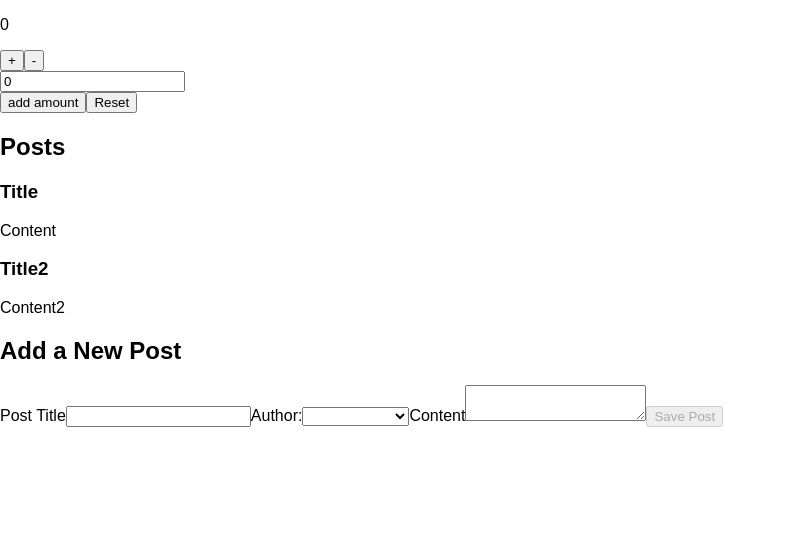
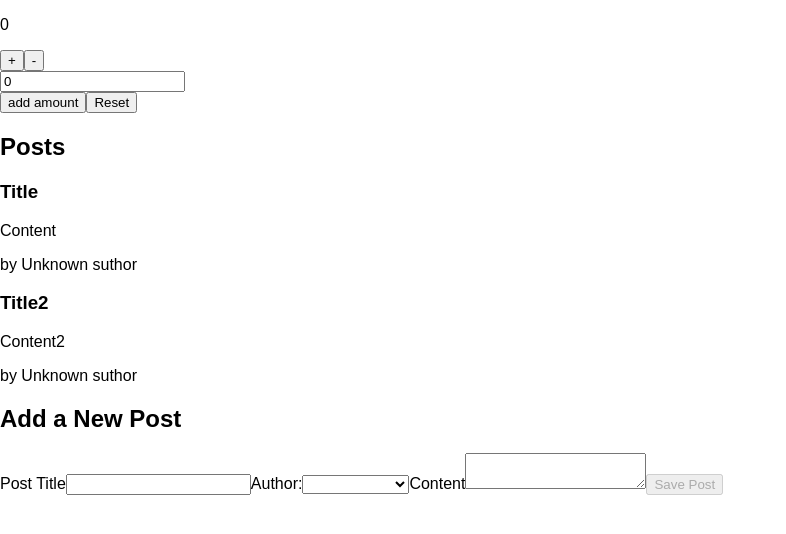
Before and after one commit to Nurkulova/31github, a React (Create React App) app in the folder reduxtoolkit2/: page / in a window 1280 px wide. Shown: the top 534 px of the page, without its empty margins (0-786 px from the left). Built offline with nearby package versions, Linux system fonts and the light colour scheme.

Commit message:
add PostAuthor

```diff
--- /dev/null
+++ b/reduxtoolkit2/src/features/posts/PostAuthor.jsx
@@ -0,0 +1,11 @@
+import { useSelector } from "react-redux";
+import { selectAllUsers} from "../users/usersSlice"
+
+const PostAuthor  = ({userId}) => {
+    const users = useSelector(selectAllUsers)
+    const author = users.find(user => user.id === userId)
+
+    return <span> by {author ? author.name : 'Unknown suthor'}</span>
+}
+
+export default PostAuthor
--- a/reduxtoolkit2/src/features/posts/PostsList.jsx
+++ b/reduxtoolkit2/src/features/posts/PostsList.jsx
@@ -1,6 +1,7 @@
 import React from "react";
 import { useSelector } from "react-redux";
 import { selectAllPosts } from "./postsSlice";
+import PostAuthor from "./PostAuthor";
 
 const PostsList = () => {
   const posts = useSelector(selectAllPosts);
@@ -9,6 +10,9 @@
     <article key={post.id}>
       <h3>{post.title}</h3>
       <p>{post.content.substring(0, 100)}</p>
+      <p className="postCredit">
+        <PostAuthor userId={post.userId} />
+      </p>
     </article>
   ));
   return (
```
